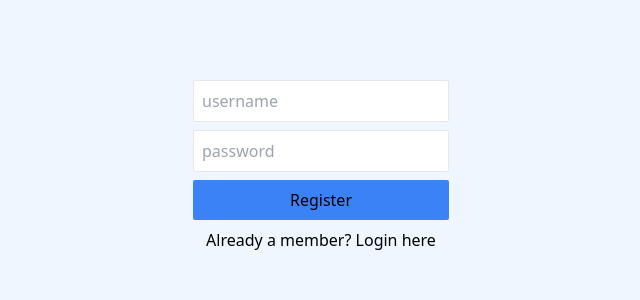
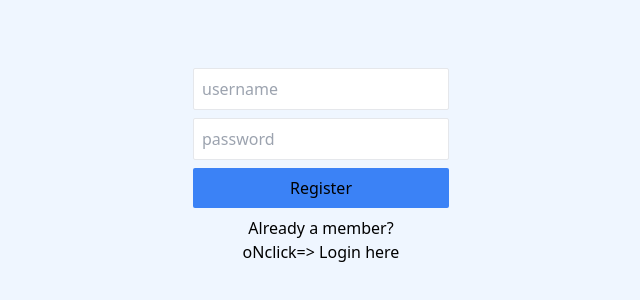
Before and after one commit to kbenavides1312/mern-chat, a React (Vite) app in the folder frontend/client/: page / in a window 1280 px wide. Shown: the part 234-534 px from the top of the page, without its empty margins (319-959 px from the left). Built offline with nearby package versions, Linux system fonts and the light colour scheme; no server answers.

Commit message:
Datos de inscripcion 4

```diff
--- a/frontend/client/src/Register.jsx
+++ b/frontend/client/src/Register.jsx
@@ -5,6 +5,7 @@ import { UserContext } from "./UserContext.jsx";
 export default function Register() {
     const[username, setUsername] = useState('');
     const [password, setPassword] =useState('');
+    const [isLoginOrRegister, setLoginOrRegister] =useState('register');
     const {setUsername:setLoggedInUsername, setId}  = useContext(UserContext);
     async function register(ev) {
         ev.preventDefault();
@@ -26,7 +27,10 @@ export default function Register() {
                   className="block w-full rounded-sm p-2 mb-2 border"/>
                 <button className="bg-blue-500 tex-white block w-full rounded-sm p-2">Register</button>
                 <div className="text-center mt-2">
-                  Already a member? <a href="">Login here</a>
+                  Already a member?
+                  <button>oNclick={() => setLoginOrRegister('Login')}>
+                    Login here
+                  </button >
                 </div>
             </form>
         </div>
```
